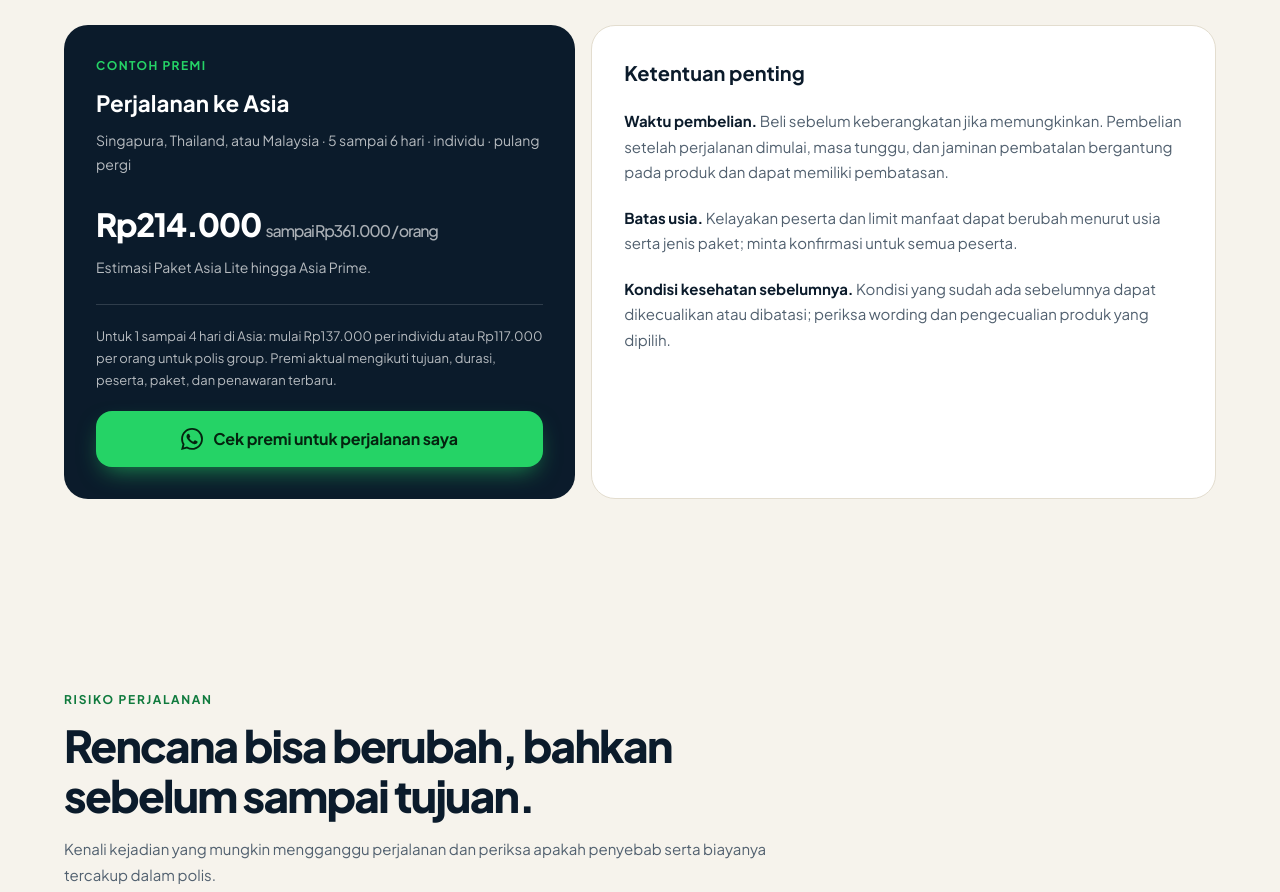
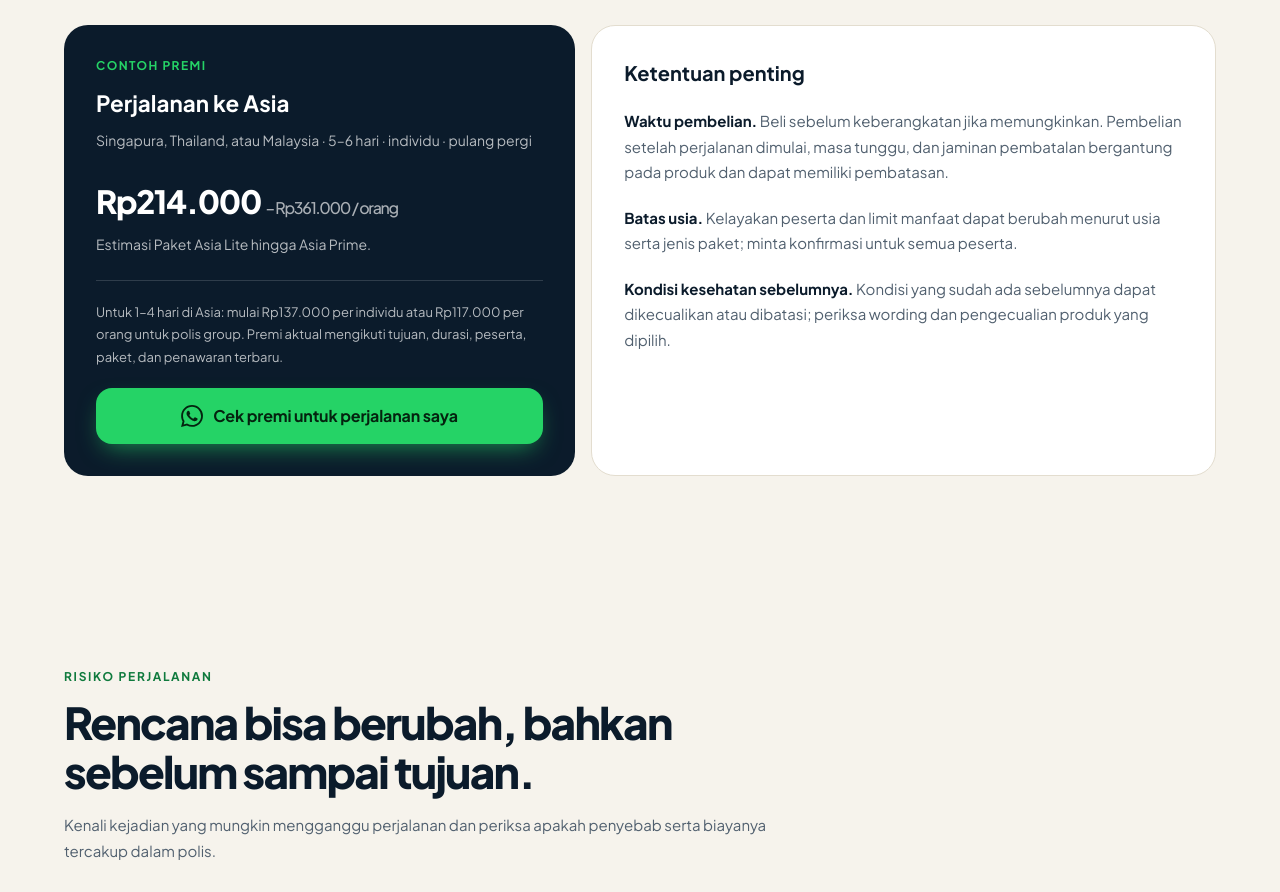
Before and after one commit to ahloen/asuransiserpong-astro, an Astro site: page /asuransi-travel in a window 1280 px wide. Shown: the part 3000-3892 px from the top of the page. Built offline with nearby package versions, Linux system fonts and the light colour scheme; Astro itself is replaced by a stand-in of ours.

Commit message:
copy: travel

```diff
--- a/src/pages/asuransi-travel.astro
+++ b/src/pages/asuransi-travel.astro
@@ -131,7 +131,7 @@ const faqs = [
     <section class="px-5 py-16 md:py-24">
       <div class="mx-auto max-w-6xl"><div class="max-w-3xl"><p class="text-[0.75rem] font-bold tracking-[0.14em] text-wa-deep uppercase">Simulasi &amp; ketentuan</p><h2 class="mt-3 font-display text-[1.9rem] leading-[1.12] font-extrabold tracking-[-0.04em] text-balance md:text-[2.75rem]">Contoh premi dan ketentuan yang perlu dibaca.</h2></div>
         <div class="mt-8 grid gap-4 lg:grid-cols-[0.9fr_1.1fr]">
-          <article class="rounded-3xl bg-ink p-6 text-white md:p-8"><p class="text-[0.75rem] font-bold tracking-[0.12em] text-wa uppercase">Contoh premi</p><h3 class="mt-3 font-display text-[1.4rem] font-bold">Perjalanan ke Asia</h3><p class="mt-2 text-[0.875rem] leading-[1.7] text-white/70">Singapura, Thailand, atau Malaysia · 5 sampai 6 hari · individu · pulang pergi</p><p class="mt-6 font-display text-[2rem] font-extrabold tracking-[-0.04em]">Rp214.000 <span class="text-[1rem] font-medium text-white/65">sampai Rp361.000 / orang</span></p><p class="mt-2 text-[0.875rem] leading-[1.7] text-white/70">Estimasi Paket Asia Lite hingga Asia Prime.</p><p class="mt-6 border-t border-white/15 pt-5 text-[0.8125rem] leading-[1.7] text-white/70">Untuk 1 sampai 4 hari di Asia: mulai Rp137.000 per individu atau Rp117.000 per orang untuk polis group. Premi aktual mengikuti tujuan, durasi, peserta, paket, dan penawaran terbaru.</p><WaButton message={samplePremiumMessage} class="mt-5 w-full">Cek premi untuk perjalanan saya</WaButton></article>
+          <article class="rounded-3xl bg-ink p-6 text-white md:p-8"><p class="text-[0.75rem] font-bold tracking-[0.12em] text-wa uppercase">Contoh premi</p><h3 class="mt-3 font-display text-[1.4rem] font-bold">Perjalanan ke Asia</h3><p class="mt-2 text-[0.875rem] leading-[1.7] text-white/70">Singapura, Thailand, atau Malaysia · 5–6 hari · individu · pulang pergi</p><p class="mt-6 font-display text-[2rem] font-extrabold tracking-[-0.04em]">Rp214.000 <span class="text-[1rem] font-medium text-white/65">– Rp361.000 / orang</span></p><p class="mt-2 text-[0.875rem] leading-[1.7] text-white/70">Estimasi Paket Asia Lite hingga Asia Prime.</p><p class="mt-6 border-t border-white/15 pt-5 text-[0.8125rem] leading-[1.7] text-white/70">Untuk 1–4 hari di Asia: mulai Rp137.000 per individu atau Rp117.000 per orang untuk polis group. Premi aktual mengikuti tujuan, durasi, peserta, paket, dan penawaran terbaru.</p><WaButton message={samplePremiumMessage} class="mt-5 w-full">Cek premi untuk perjalanan saya</WaButton></article>
           <article class="rounded-3xl border border-line bg-white p-6 md:p-8"><h3 class="font-display text-[1.25rem] font-bold">Ketentuan penting</h3><div class="mt-5 grid gap-5 text-[0.9375rem] leading-[1.7] text-muted"><p><strong class="text-ink">Waktu pembelian.</strong> Beli sebelum keberangkatan jika memungkinkan. Pembelian setelah perjalanan dimulai, masa tunggu, dan jaminan pembatalan bergantung pada produk dan dapat memiliki pembatasan.</p><p><strong class="text-ink">Batas usia.</strong> Kelayakan peserta dan limit manfaat dapat berubah menurut usia serta jenis paket; minta konfirmasi untuk semua peserta.</p><p><strong class="text-ink">Kondisi kesehatan sebelumnya.</strong> Kondisi yang sudah ada sebelumnya dapat dikecualikan atau dibatasi; periksa wording dan pengecualian produk yang dipilih.</p></div></article>
         </div>
       </div>
```
